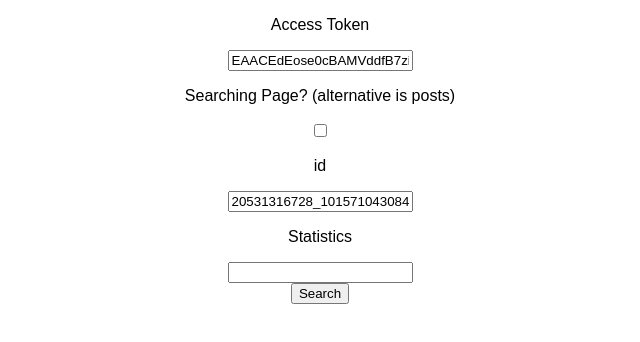
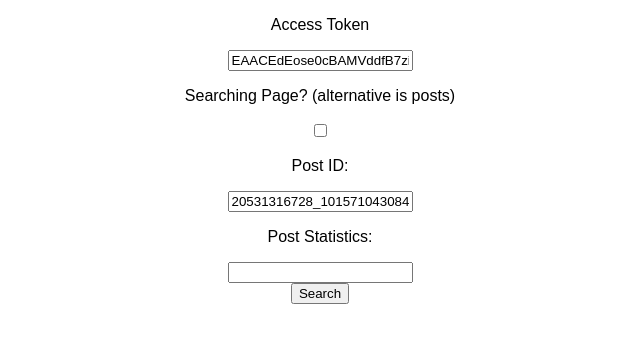
Before and after one commit to rohaldb/seng3011webclient, a React (Create React App) app: page / in a window 1280 px wide. Both pictures are taken after a click on the checkbox 640 px from the left and 130 px from the top of the page. Shown: the top 342 px of the page, without its empty margins (320-960 px from the left). Built offline with nearby package versions, Linux system fonts and the light colour scheme; no server answers.

Commit message:
name changes

```diff
--- a/src/App.js
+++ b/src/App.js
@@ -82,7 +82,7 @@ class App extends Component {
                 value={this.state.companyName}
                 onChange={this.handleChange}
               />
-              <p>Statistics</p>
+              <p>Page Statistics:</p>
               <input
                 type='text'
                 name='pageStatistics'
@@ -94,14 +94,14 @@ class App extends Component {
           :
           (
             <div>
-              <p>id</p>
+              <p>Post ID:</p>
               <input
                 type='text'
                 name='postID'
                 value={this.state.postID}
                 onChange={this.handleChange}
               />
-              <p>Statistics</p>
+              <p>Post Statistics:</p>
               <input
                 type='text'
                 name='postStatistics'
```
